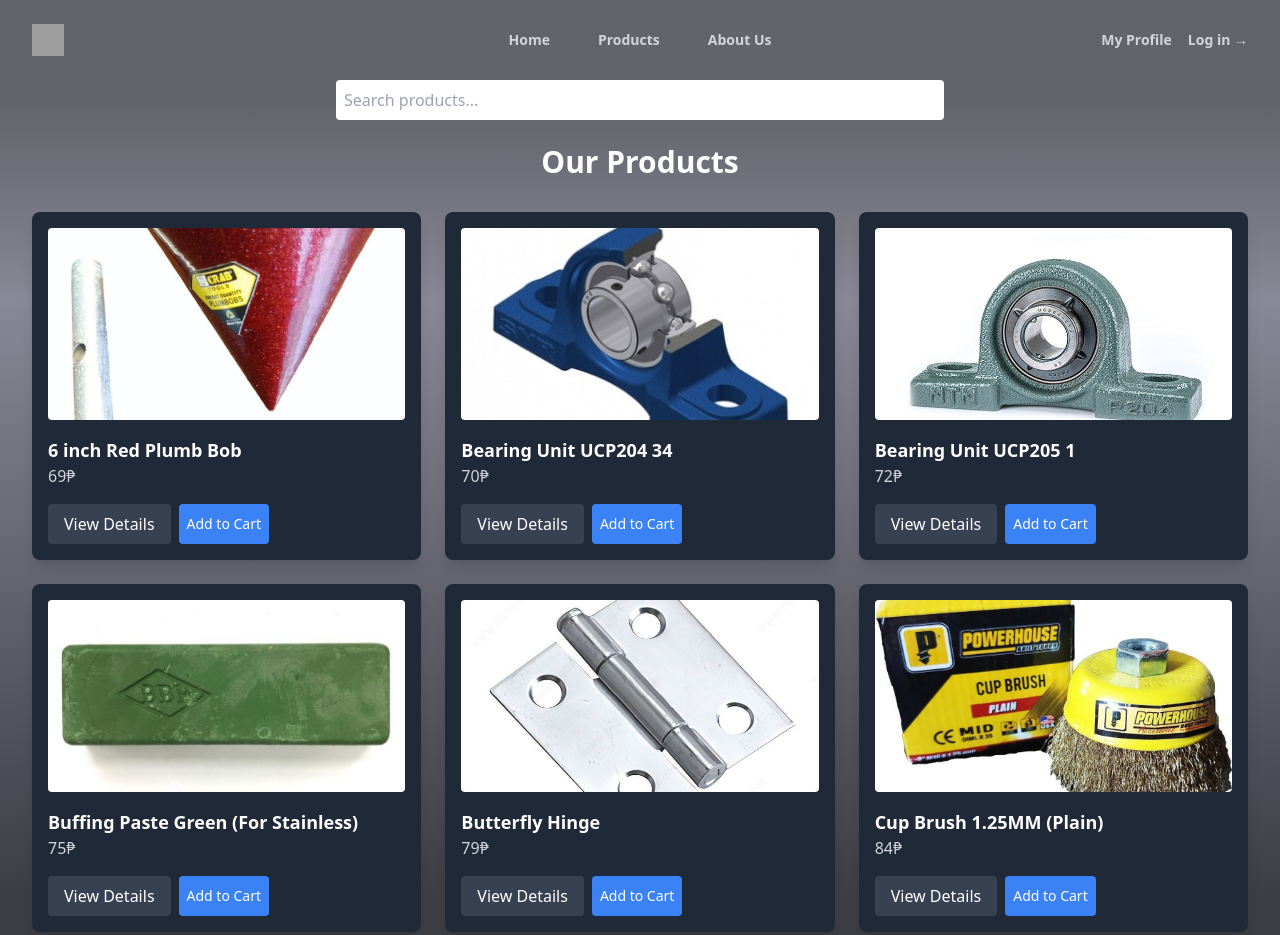
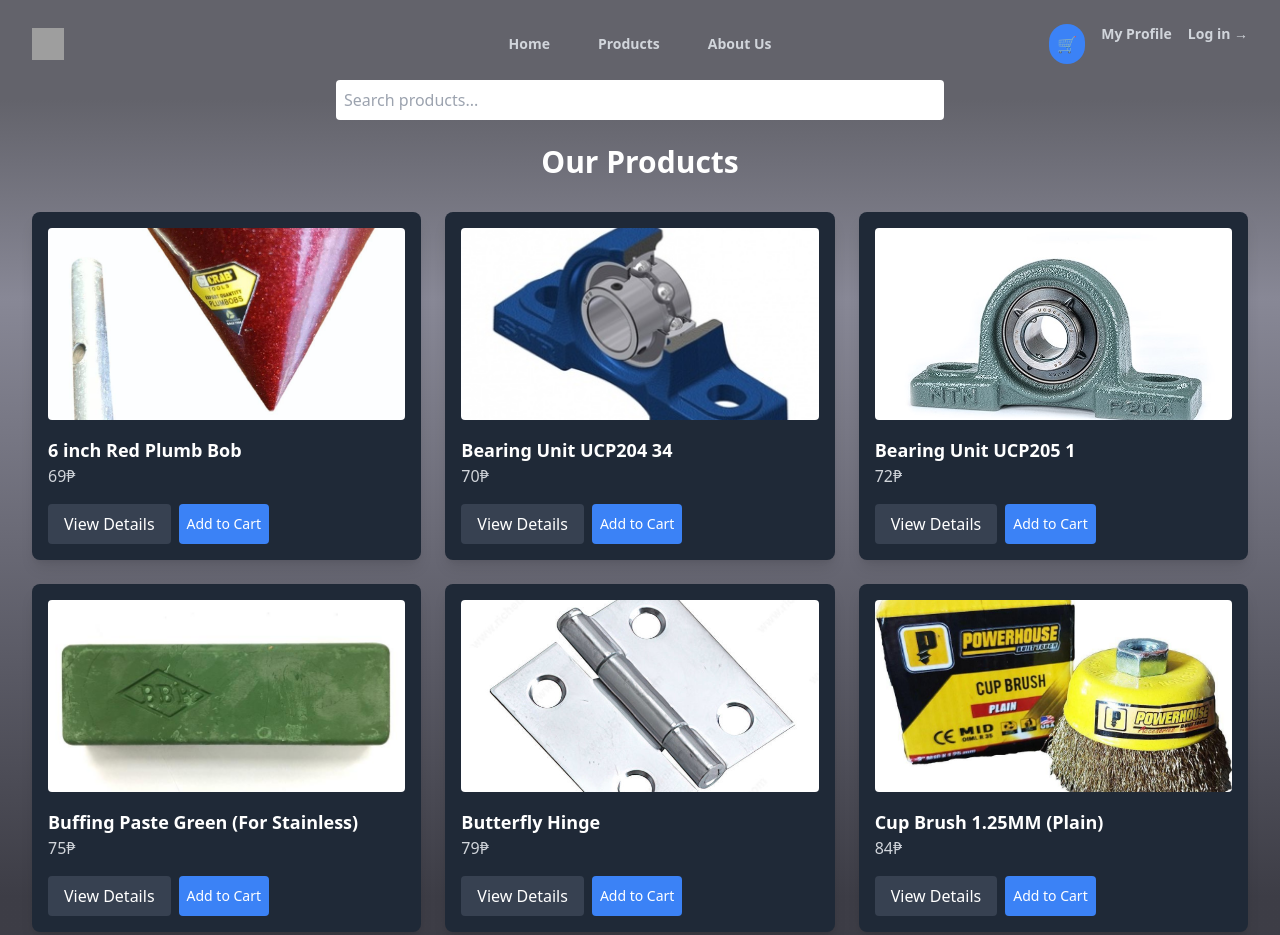
Before and after one commit to AmUnsure/SanricoWeb, a plain HTML site: page items.html in a window 1280 px wide. Shown: the top 935 px of the page. Drawn offline with nearby package versions, Linux system fonts and the light colour scheme; grey boxes are pictures that could not be loaded; files whose address does not match are found by name.

Commit message:
Update items.html

```diff
--- a/items.html
+++ b/items.html
@@ -29,7 +29,7 @@
             background-color: #4a5568;
         }
         #cartIcon {
-            display: none;
+            display: block;
         }
     </style>
 </head>
@@ -48,10 +48,8 @@
         <a href="#" class="text-sm font-semibold text-gray-300 hover:text-white">About Us</a>
       </div>
       <div class="hidden lg:flex lg:flex-1 lg:justify-end space-x-4">
-        <form action = "cart.html">
-		<button id="cartIcon" class="p-2 bg-blue-500 text-white rounded-full">🛒</button>
-        </form>
-		<a href="profile.html" class="text-sm font-semibold text-gray-300 hover:text-white">My Profile</a>
+        <button id="cartIcon" class="p-2 bg-blue-500 text-white rounded-full" onclick="window.location.href='cart.html'">🛒</button>
+        <a href="profile.html" class="text-sm font-semibold text-gray-300 hover:text-white">My Profile</a>
         <a href="login.html" class="text-sm font-semibold text-gray-300 hover:text-white">Log in &rarr;</a>
       </div>
     </nav>
@@ -100,7 +98,7 @@
 
         document.getElementById("productContainer").innerHTML = displayedProducts.map(product => `
             <div class="product-item bg-gray-800 p-4 rounded-lg shadow-lg zoom">
-                <img src="${product.img}" alt="${product.name}" class="w-full h-48 object-cover rounded">
+                <img src="images/${product.img}" alt="${product.name}" class="w-full h-48 object-cover rounded">
                 <h2 class="text-lg font-semibold text-white mt-4">${product.name}</h2>
                 <p class="text-gray-300">${product.desc}</p>
                 <div class="mt-4 flex space-x-2">
@@ -140,7 +138,6 @@
         window.location.href = 'cart.html';
     }
 }
-
     function filterProducts() {
         let input = document.getElementById("searchBar").value.toLowerCase();
         filteredProducts = products.filter(product => product.name.toLowerCase().includes(input));
```
